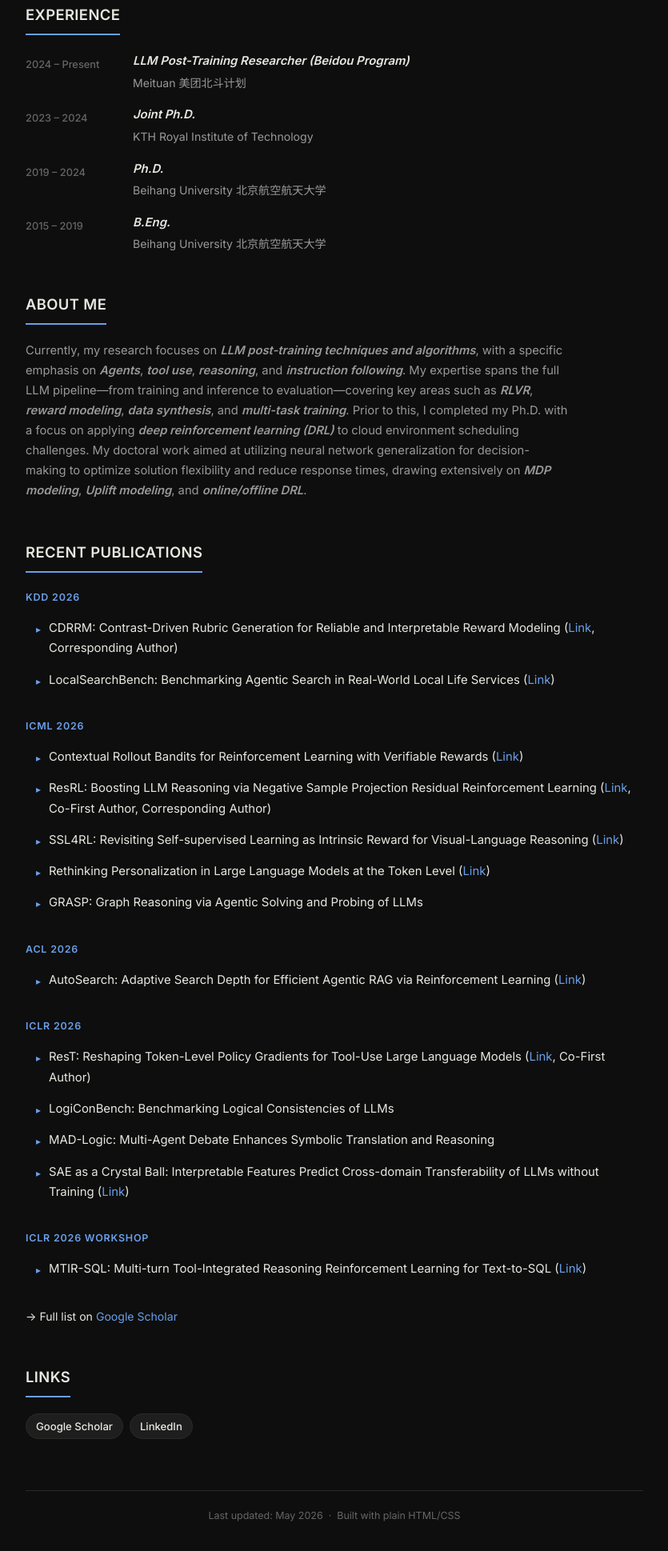
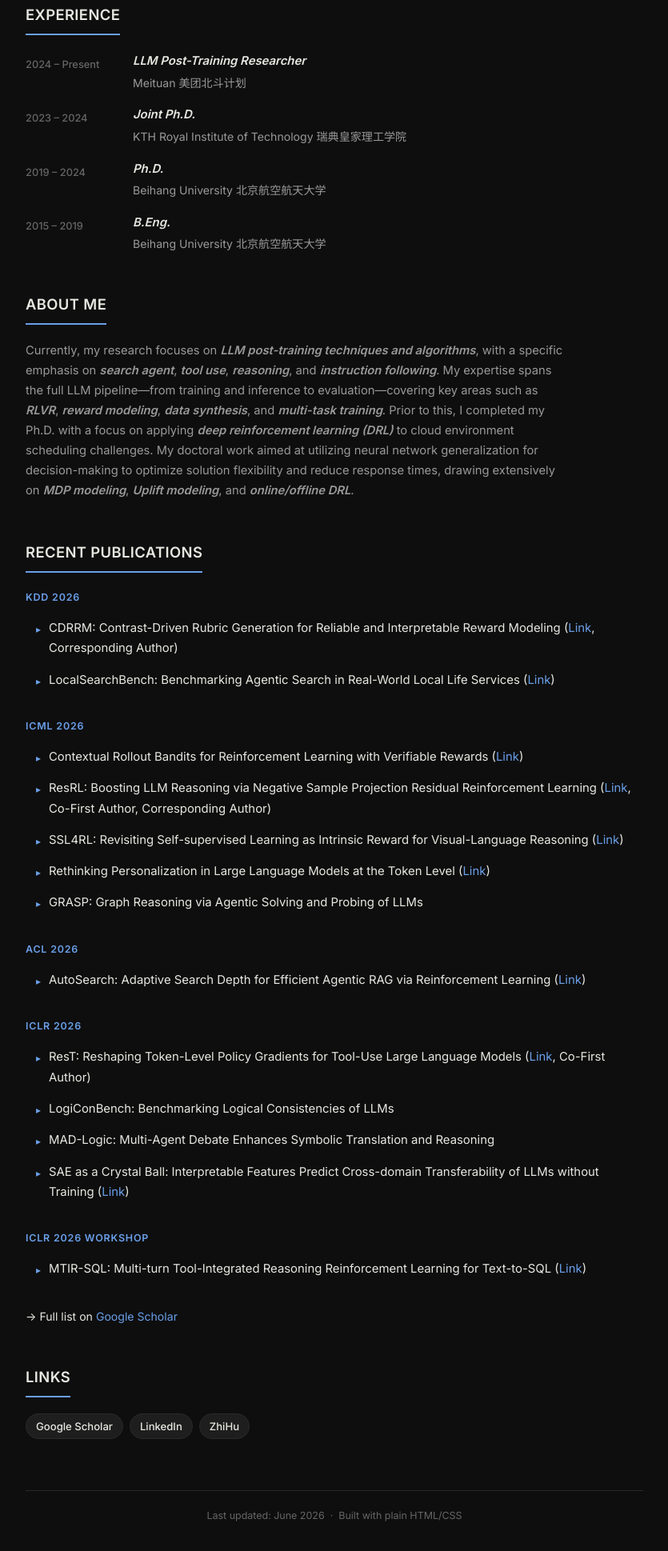
Before and after one commit to sampleargmax/sampleargmax.github.io, a plain HTML site: page index.html in a window 1280 px wide. Shown: the part 221-2160 px from the top of the page at 80% size, without its empty margins (222-1057 px from the left). Drawn offline with nearby package versions, Linux system fonts and the light colour scheme.

Commit message:
update links

```diff
--- a/index.html
+++ b/index.html
@@ -33,7 +33,7 @@
           <div class="timeline-item">
             <div class="timeline-left"><span class="tl-year">2024 – Present</span></div>
             <div class="timeline-right">
-              <strong><em>LLM Post-Training Researcher (Beidou Program)</em></strong>
+              <strong><em>LLM Post-Training Researcher</em></strong>
               <span class="institution">Meituan 美团北斗计划</span>
             </div>
           </div>
@@ -42,7 +42,7 @@
             <div class="timeline-left"><span class="tl-year">2023 – 2024</span></div>
             <div class="timeline-right">
               <strong><em>Joint Ph.D.</em></strong>
-              <span class="institution">KTH Royal Institute of Technology</span>
+              <span class="institution">KTH Royal Institute of Technology 瑞典皇家理工学院</span>
             </div>
           </div>
 
@@ -69,7 +69,7 @@
       <section id="research">
         <h2>About Me</h2>
         <p class="research-desc">
-          Currently, my research focuses on <strong><em>LLM post-training techniques and algorithms</em></strong>, with a specific emphasis on <strong><em>Agents</em></strong>, <strong><em>tool use</em></strong>, <strong><em>reasoning</em></strong>, and <strong><em>instruction following</em></strong>. My expertise spans the full LLM pipeline—from training and inference to evaluation—covering key areas such as <strong><em>RLVR</em></strong>, <strong><em>reward modeling</em></strong>, <strong><em>data synthesis</em></strong>, and <strong><em>multi-task training</em></strong>. Prior to this, I completed my Ph.D. with a focus on applying <strong><em>deep reinforcement learning (DRL)</em></strong> to cloud environment scheduling challenges. My doctoral work aimed at utilizing neural network generalization for decision-making to optimize solution flexibility and reduce response times, drawing extensively on <strong><em>MDP modeling</em></strong>, <strong><em>Uplift modeling</em></strong>, and <strong><em>online/offline DRL</em></strong>.
+          Currently, my research focuses on <strong><em>LLM post-training techniques and algorithms</em></strong>, with a specific emphasis on <strong><em>search agent</em></strong>, <strong><em>tool use</em></strong>, <strong><em>reasoning</em></strong>, and <strong><em>instruction following</em></strong>. My expertise spans the full LLM pipeline—from training and inference to evaluation—covering key areas such as <strong><em>RLVR</em></strong>, <strong><em>reward modeling</em></strong>, <strong><em>data synthesis</em></strong>, and <strong><em>multi-task training</em></strong>. Prior to this, I completed my Ph.D. with a focus on applying <strong><em>deep reinforcement learning (DRL)</em></strong> to cloud environment scheduling challenges. My doctoral work aimed at utilizing neural network generalization for decision-making to optimize solution flexibility and reduce response times, drawing extensively on <strong><em>MDP modeling</em></strong>, <strong><em>Uplift modeling</em></strong>, and <strong><em>online/offline DRL</em></strong>.
         </p>
       </section>
 
@@ -166,14 +166,15 @@
         <h2>Links</h2>
         <div class="contact-links">
           <a href="https://scholar.google.com/citations?user=H0kocJUAAAAJ&hl=en" class="link-chip" target="_blank">Google Scholar</a>
-          <a href="https://www.linkedin.com/feed/" class="link-chip" target="_blank">LinkedIn</a>
+          <a href="https://www.linkedin.com/in/xiaohan-wang-189734288/" class="link-chip" target="_blank">LinkedIn</a>
+          <a href="https://www.zhihu.com/people/dian-nao-shi-shi-yao" class="link-chip" target="_blank">ZhiHu</a>
         </div>
       </section>
 
     </main>
 
     <footer>
-      <p>Last updated: May 2026 &nbsp;·&nbsp; Built with plain HTML/CSS</p>
+      <p>Last updated: June 2026 &nbsp;·&nbsp; Built with plain HTML/CSS</p>
     </footer>
 
   </div>
```
